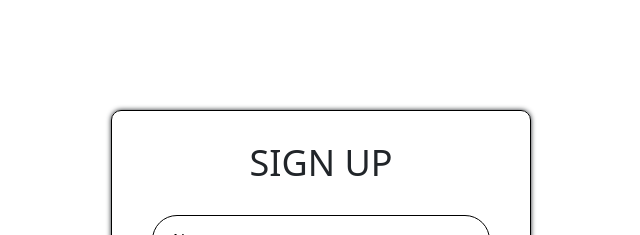
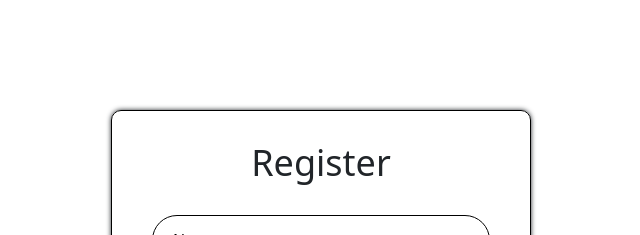
Before and after one commit to Nurzada21/SkillDev, a plain HTML site: page register.html in a window 1280 px wide. Shown: the top 235 px of the page, without its empty margins (319-959 px from the left). Drawn offline with nearby package versions, Linux system fonts and the light colour scheme.

Commit message:
update register.html

```diff
--- a/register.html
+++ b/register.html
@@ -14,7 +14,7 @@
 
     <section>
       <div class="wrapper">
-            <h1>SIGN UP</h1>
+            <h1>Register</h1>
             <div class="input-box">
                 <input type="text" placeholder="Name" required>
             </div>
```
